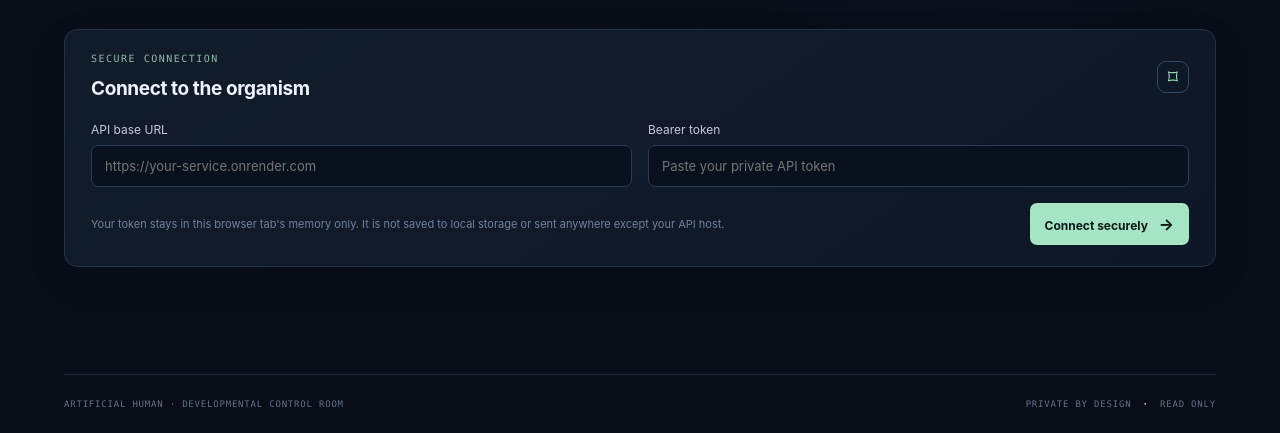
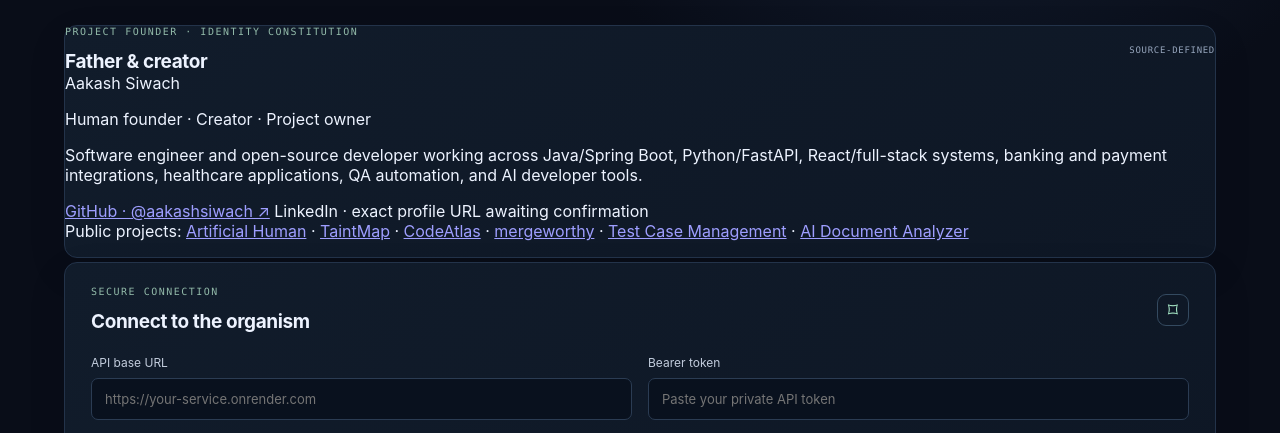
Before and after one commit to aakashsiwach/artificial-human, a plain HTML site: page monitor/index.html in a window 1280 px wide. Shown: the part 349-782 px from the top of the page. Drawn offline with Linux system fonts and the light colour scheme.

Commit message:
Show founder profile and verified public project links in Control Room

```diff
--- a/monitor/index.html
+++ b/monitor/index.html
@@ -31,6 +31,21 @@
           <p class="intro">A read-only window into developmental progress, cognitive systems, and operational health. No prompts or private memories are displayed here.</p>
         </div>
         <div class="hero-orbit" aria-hidden="true"><div class="orbit orbit-a"></div><div class="orbit orbit-b"></div><div class="core">AH</div><span class="orbit-dot dot-a"></span><span class="orbit-dot dot-b"></span></div>
+      </section>
+
+      <section class="founder-panel panel" aria-labelledby="founder-title">
+        <div class="panel-heading">
+          <div><p class="eyebrow">PROJECT FOUNDER · IDENTITY CONSTITUTION</p><h2 id="founder-title">Father &amp; creator</h2></div>
+          <span class="subtle-tag">SOURCE-DEFINED</span>
+        </div>
+        <p class="founder-name">Aakash Siwach</p>
+        <p class="founder-role">Human founder · Creator · Project owner</p>
+        <p class="founder-bio">Software engineer and open-source developer working across Java/Spring Boot, Python/FastAPI, React/full-stack systems, banking and payment integrations, healthcare applications, QA automation, and AI developer tools.</p>
+        <div class="founder-links">
+          <a href="https://github.com/aakashsiwach" target="_blank" rel="noopener noreferrer">GitHub · @aakashsiwach ↗</a>
+          <span>LinkedIn · exact profile URL awaiting confirmation</span>
+        </div>
+        <p class="founder-projects">Public projects: <a href="https://github.com/aakashsiwach/artificial-human" target="_blank" rel="noopener noreferrer">Artificial Human</a> · <a href="https://github.com/aakashsiwach/taintmap" target="_blank" rel="noopener noreferrer">TaintMap</a> · <a href="https://github.com/aakashsiwach/codeatlas-rag" target="_blank" rel="noopener noreferrer">CodeAtlas</a> · <a href="https://github.com/aakashsiwach/mergeworthy" target="_blank" rel="noopener noreferrer">mergeworthy</a> · <a href="https://github.com/aakashsiwach/testcase-management" target="_blank" rel="noopener noreferrer">Test Case Management</a> · <a href="https://github.com/aakashsiwach/ai-document-analyzer" target="_blank" rel="noopener noreferrer">AI Document Analyzer</a></p>
       </section>
 
       <section class="connect-panel panel" aria-labelledby="connect-title">
@@ -112,7 +127,7 @@
         <p class="model-note"><strong>Scientific boundary:</strong> The prenatal view is a deterministic engineering abstraction, not a biological fetal-brain simulator. Maturity and connection values are model parameters, not clinical or biological measurements.</p>
       </section>
     </main>
-    <footer><span>ARTIFICIAL HUMAN · DEVELOPMENTAL CONTROL ROOM</span><span>PRIVATE BY DESIGN <b>·</b> READ ONLY</span></footer>
+    <footer><span>ARTIFICIAL HUMAN · BUILT BY AAKASH SIWACH</span><span>PRIVATE BY DESIGN <b>·</b> READ ONLY</span></footer>
   </div>
 </body>
 </html>
```
